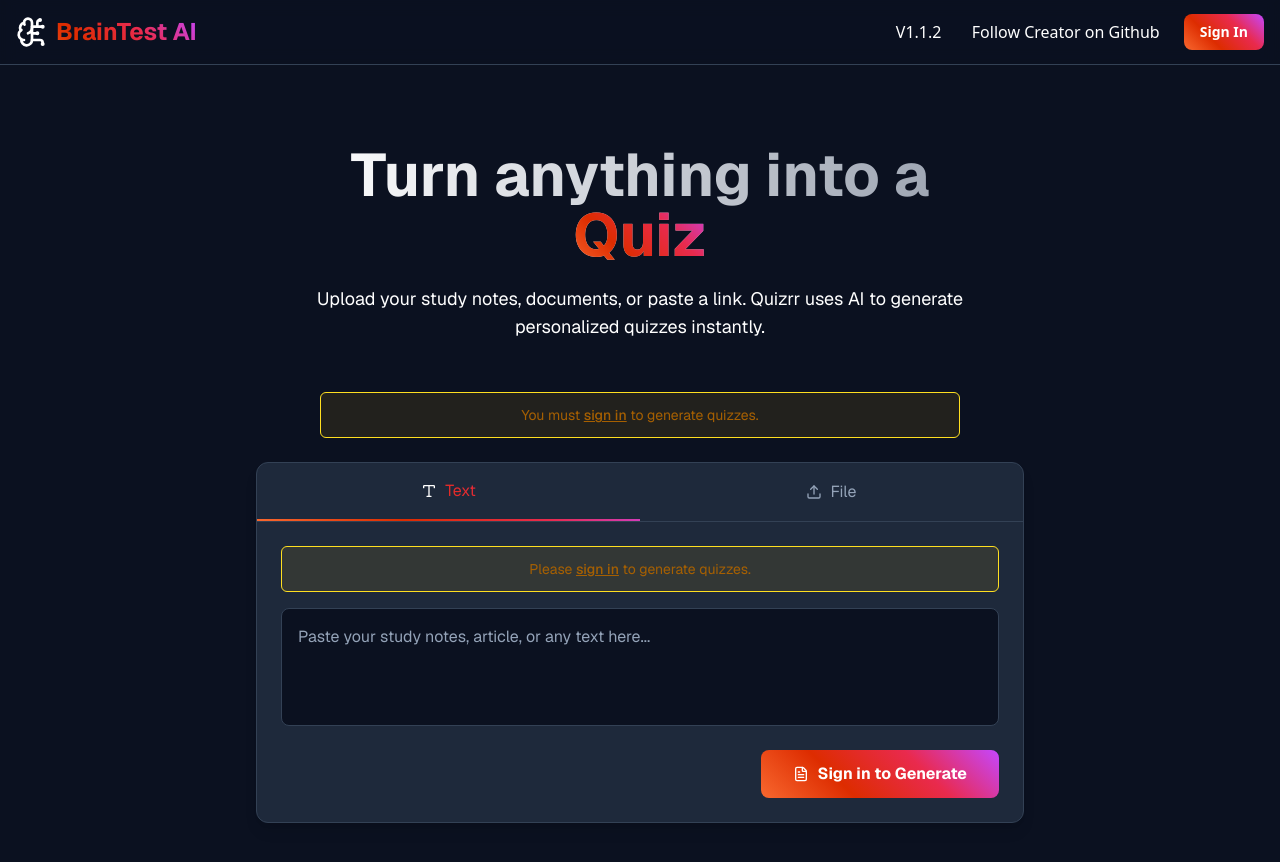
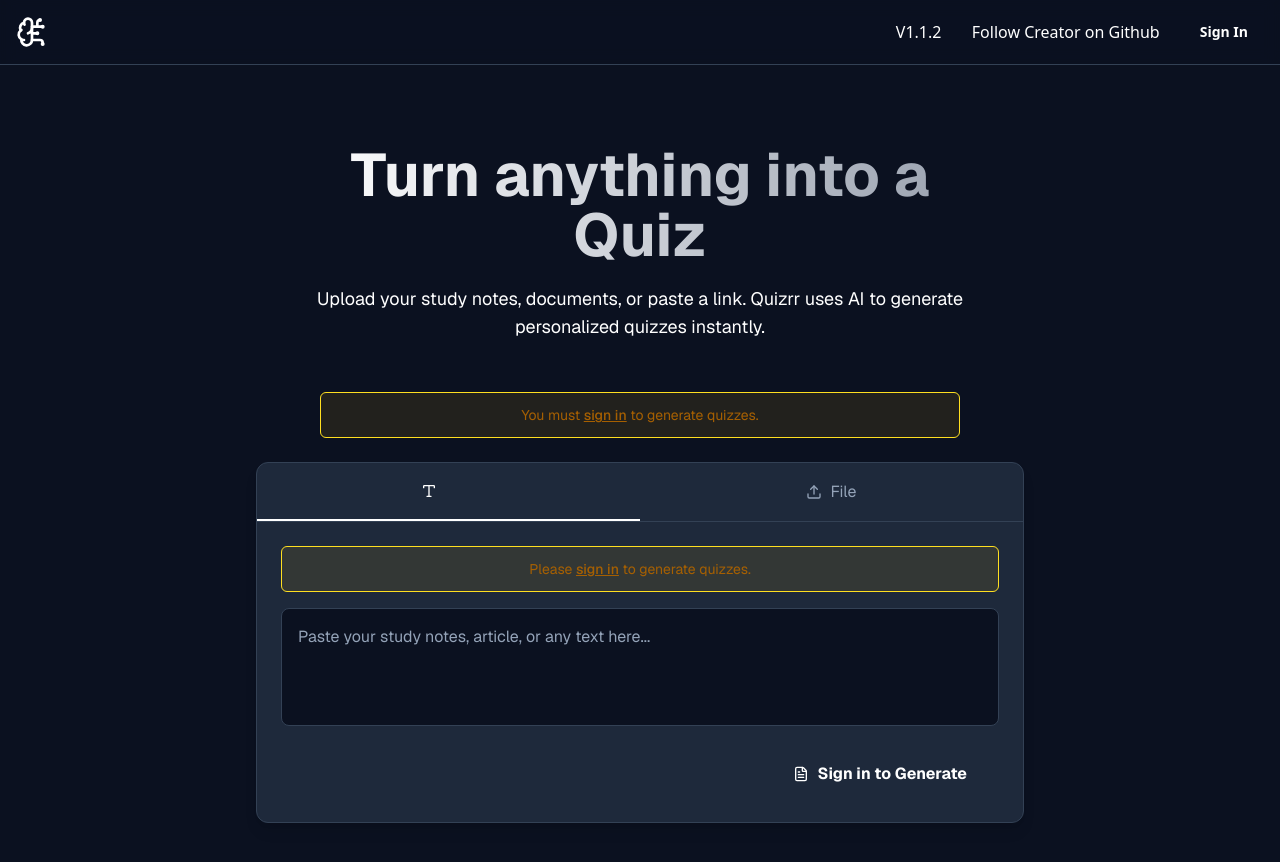
Before and after one commit to UMBEC404/QuizApp, a Next.js app: page /app in a window 1280 px wide. Shown: the top 862 px of the page. Built offline with nearby package versions, Linux system fonts and the light colour scheme; no server answers; what @huggingface/inference would draw is missing.

Commit message:
UI tweaks

```diff
--- a/src/app/globals.css
+++ b/src/app/globals.css
@@ -10,13 +10,7 @@
   --primary: #f8682f;
 
   /* Primary Gradient (used for backgrounds & gradient text) */
-  --primary-gradient: linear-gradient(
-    45deg,
-    #f8682f,
-    #dd2c00,
-    #e92a4e,
-    #c447ff
-  );
+  --primary-gradient: background: linear-gradient(90deg,rgba(0, 68, 240, 1) 0%, rgba(0, 118, 214, 1) 53%, rgba(0, 195, 255, 1) 100%);
 
   --primary-foreground: #0B1120;
 
--- a/src/app/layout.tsx
+++ b/src/app/layout.tsx
@@ -18,7 +18,7 @@
 });
 
 export const metadata: Metadata = {
-  title: "Braintest AI",
+  title: "Quizzrd",
   description: "Your personalized AI quizzing companion",
 };
 
--- a/src/app/page.tsx
+++ b/src/app/page.tsx
@@ -85,7 +85,7 @@
               <div className="w-full max-w-md bg-card border border-border rounded-xl p-6 shadow-lg">
                 <div className="bg-gradient-to-tr from-primary/20 via-transparent to-transparent rounded-lg p-6">
                   <div className="flex-1 border-2 border-dashed border-border rounded-lg flex flex-col items-center justify-center p-8 hover:bg-muted/10 transition-colors">
-                    <svg xmlns="http://www.w3.org/2000/svg" width="24" height="24" viewBox="0 0 24 24" fill="none" stroke="currentColor" stroke-width="2" stroke-linecap="round" stroke-linejoin="round" className="lucide lucide-upload w-12 h-12 text-muted-foreground mb-4" aria-hidden="true">
+                    <svg xmlns="http://www.w3.org/2000/svg" width="24" height="24" viewBox="0 0 24 24" fill="none" stroke="currentColor" strokeWidth="2" strokeLinecap="round" stroke-linejoin="round" className="lucide lucide-upload w-12 h-12 text-muted-foreground mb-4" aria-hidden="true">
                     <path d="M12 3v12"></path><path d="m17 8-5-5-5 5"></path>
                     <path d="M21 15v4a2 2 0 0 1-2 2H5a2 2 0 0 1-2-2v-4"></path>
                     </svg>
```
